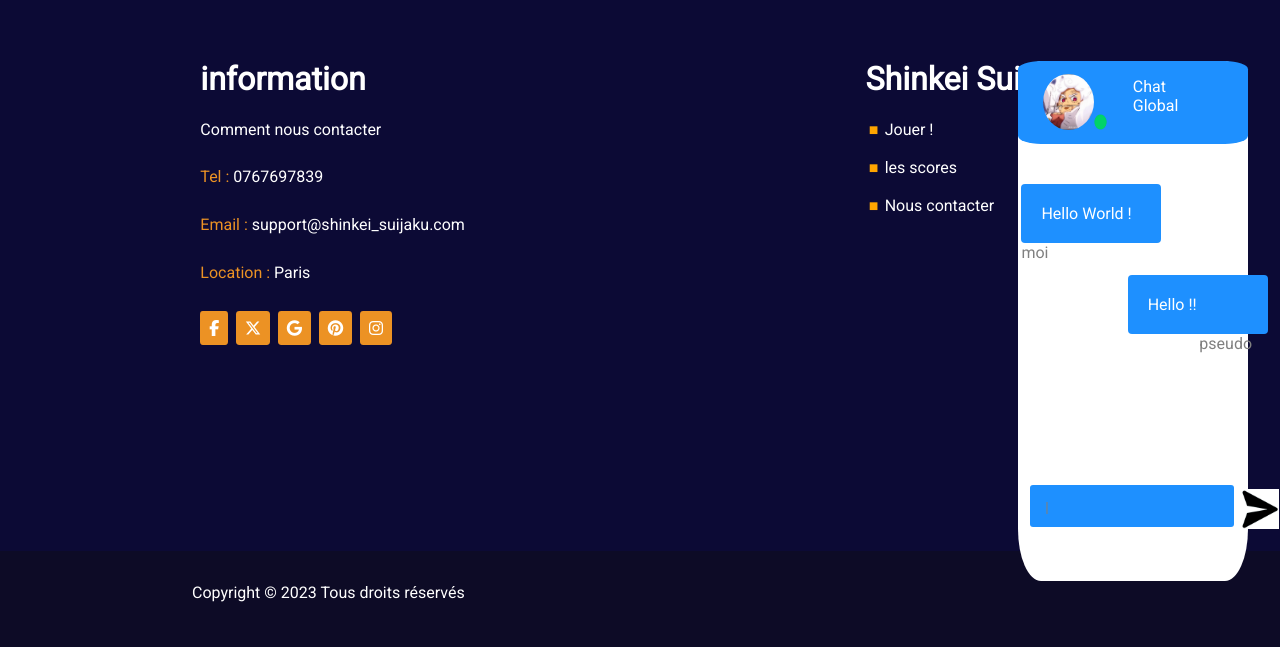
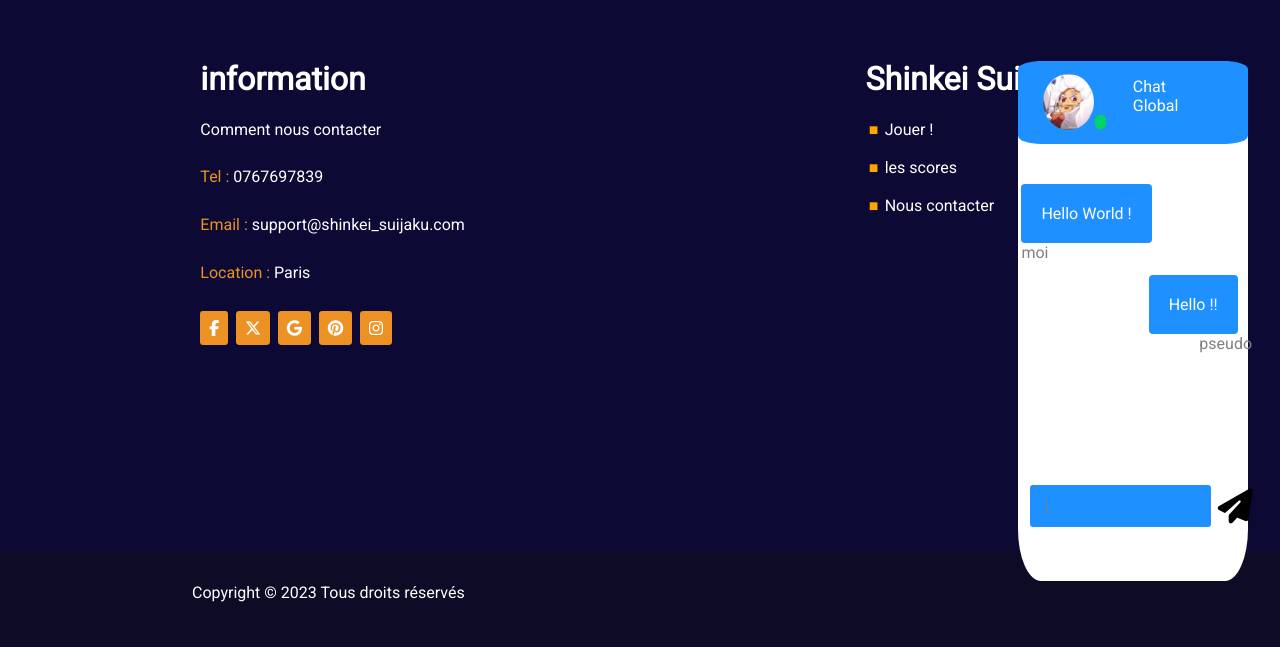
Before and after one commit to Mitake-ktm/Arigato, a PHP site: page /memory.html in a window 1280 px wide. Shown: the part 2099-2746 px from the top of the page. Run offline with PHP 8.4, Linux system fonts and the light colour scheme; some libraries are stand-ins or nearby versions.

Commit message:
ancien chat

```diff
--- a/assets/css/main.css
+++ b/assets/css/main.css
@@ -455,8 +455,7 @@ margin-top: 5%
 }
 
 .bulle_gauche {
-   position: relative;
-   width: 100px;
+   width: fit-content;
    border-radius: 4px;
    padding: 20px;
    background: #1E90FF;
@@ -464,7 +463,6 @@ margin-top: 5%
    margin-top: 5vh;
 }
 .bulle .fleche_gauche {
-   position: absolute;
    top: 20px;
    left: -40px;
    width: 0;
@@ -480,17 +478,21 @@ margin-top: 5%
 
 }
 
+.tchat_body
+{
+   width: 18vw;
+}
+
 .bulle_droite {
-   position: relative;
-   width: 100px;
+   width: fit-content;
    border-radius: 4px;
    padding: 20px;
    background: #1E90FF;
    color: white;
+   margin-left: 21px;
 }
 
 .bulle .fleche_droite {
-   position: absolute;
    top: 20px;
    left: -40px;
    width: 0;
@@ -526,3 +528,10 @@ margin-top: 5%
    margin-top: 0.5vh;
    margin-left: 0.5vw;
 }
+
+
+.bouton_envoie{
+   margin-left: 0.5vw;
+   margin-top: 0.5vh;
+   font-size: 35px;
+}
--- a/memory.html
+++ b/memory.html
@@ -198,10 +198,10 @@
                 <div class="chat_bas">
                     <form action="chat">
                         <input type="text" name="chat" id="chat" placeholder=| style="width: 200px; height: 40px; background-color: #1E90FF;
-        border-style: none; border-radius: 3px;">
+                          border-style: none; border-radius: 3px; width: fit-content;">
                     </form>
 
-                    <img src="assets/images/bouton envoie.png" alt="bouton envoie">
+                    <i class="fa-solid fa-paper-plane bouton_envoie"></i>
 
                 </div>
             </div>
```
Lines whose indentation alone changed are shown as unchanged.
